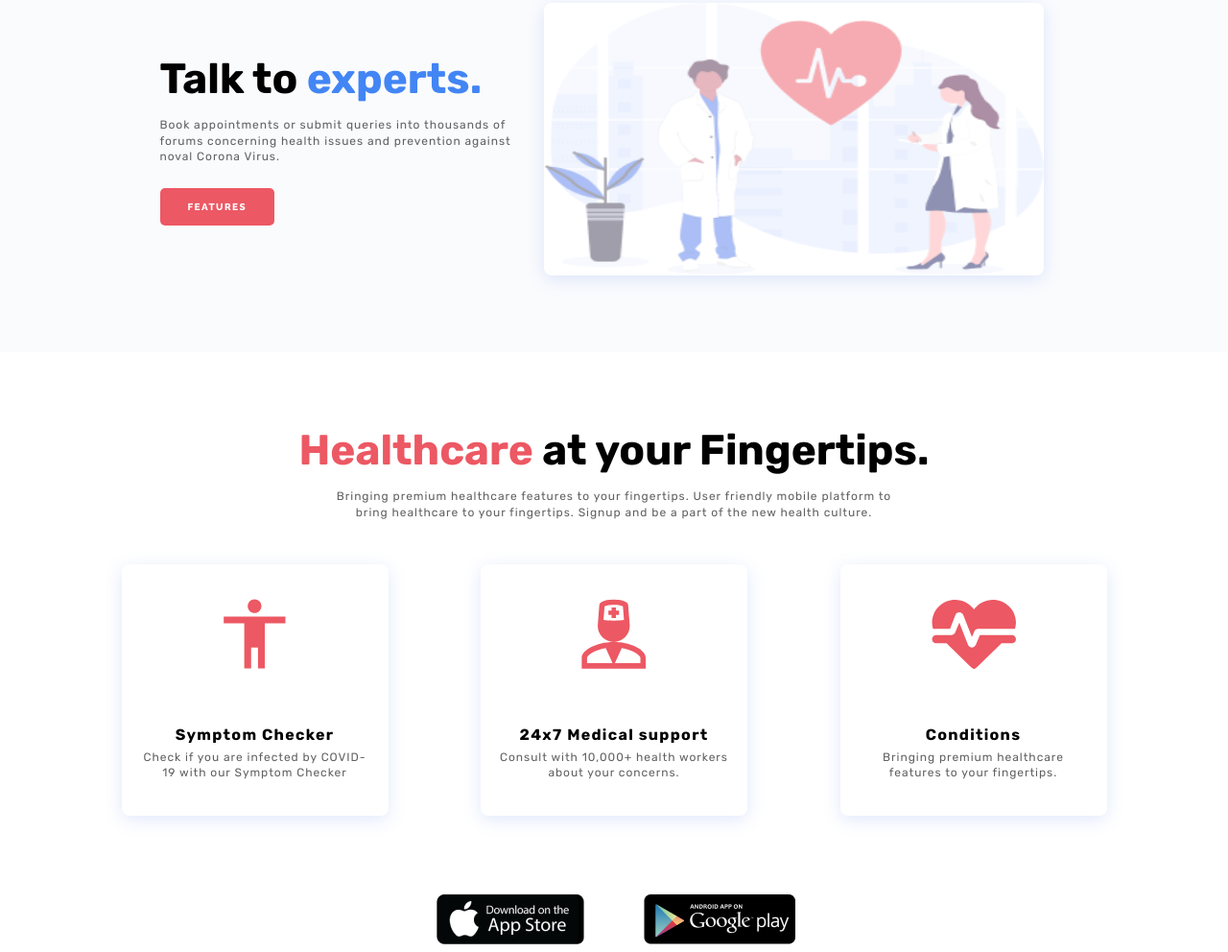
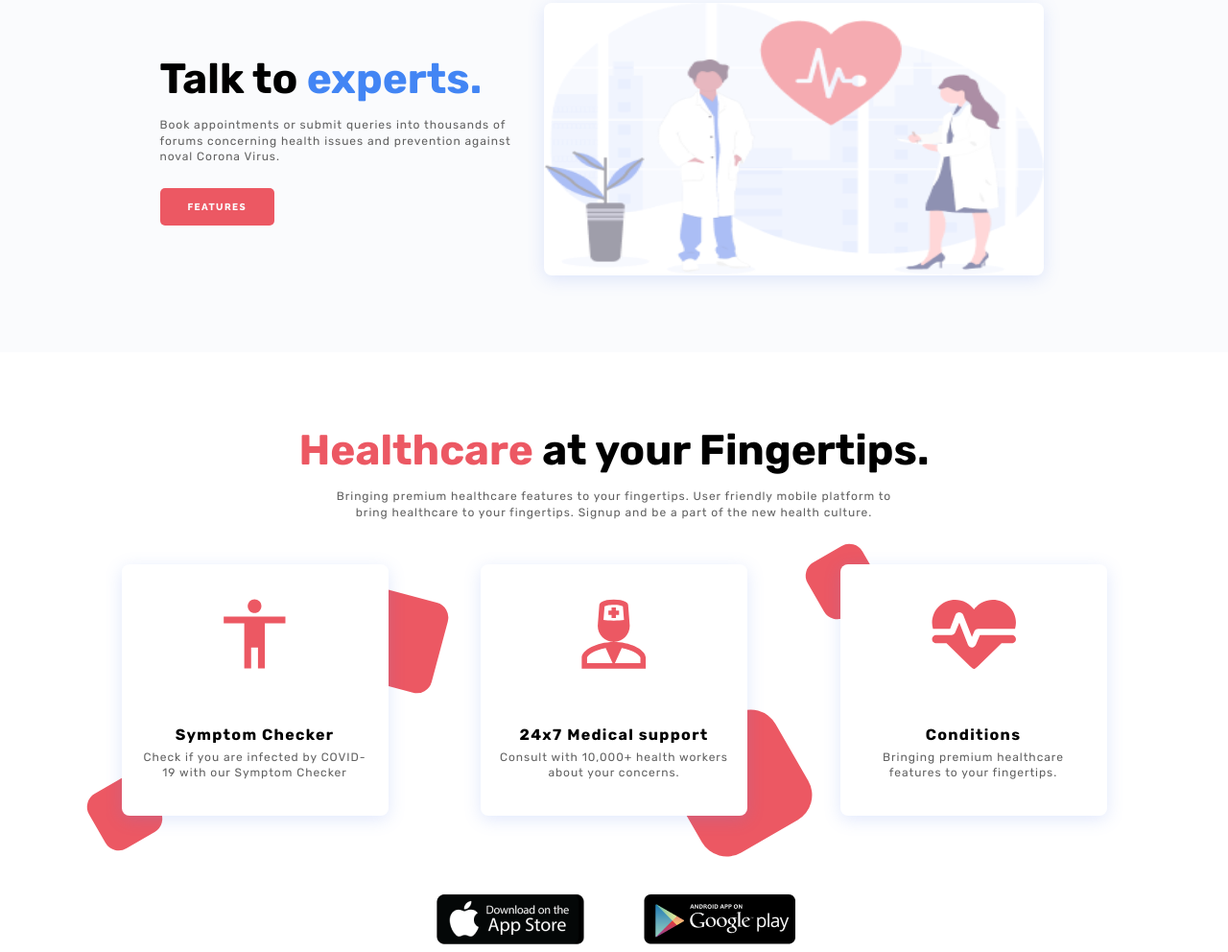
Before and after one commit to MarynaOgoreltseva/corona, a plain HTML site: page index.html in a window 1280 px wide. Shown: the part 1576-2568 px from the top of the page at 96% size. Drawn offline with Linux system fonts and the light colour scheme.

Commit message:
fix healthcare block

```diff
--- a/css/styles.scss
+++ b/css/styles.scss
@@ -462,9 +462,51 @@ body {
         flex-wrap: wrap;
         justify-content: space-between;
     }
+    &__column {
+        position: relative;
+        &_1::after,
+        &_1::before,
+        &_2::before,
+        &_3::before, {
+            content: "";
+            position: absolute;
+            border-radius: 16px;
+            background: #EC5863;
+            z-index: -1;
+            transform: rotate(-30deg);
+        }
+        &_1::after {
+            width: 66px;
+            height: 66px;
+            bottom: -30px;
+            left: -30px;
+        }
+        &_1::before {
+            width: 97px;
+            height: 97px;
+            transform: rotate(105deg);
+            right: -55px;
+            top: 30px;
+        }
+        &_2::before {
+            width: 128px;
+            height: 128px;
+            border-radius: 30px;
+            right: -55px;
+            bottom: -30px;
+        }
+        &_3::before {
+            width: 66px;
+            height: 66px;
+            left: -30px;
+            top: -15px;
+        }
+    }
 }
 
+
 .item-healthcare {
+    height: 100%;
     border-radius: 8px;
     background: #FFF;
     box-shadow: 0px 4px 18px 0px rgba(88, 126, 236, 0.18);
@@ -477,9 +519,7 @@ body {
 
     &__title {
         color: #000;
-        font-family: Rubik;
         font-size: 16px;
-        font-style: normal;
         font-weight: 700;
         line-height: 138.5%;
         letter-spacing: 1.28px;
--- a/index.html
+++ b/index.html
@@ -215,6 +215,7 @@
                         </div>
                     </div>
                     <div class="healthcare__items">
+                        <div class="healthcare__column healthcare__column_1">
                             <div class="healthcare__item item-healthcare">
                                 <div class="item-healthcare__icon">
                                     <img src="img/healthcare/human.svg" alt="human">
@@ -226,6 +227,8 @@
                                     Check if you are infected by COVID-19 with our Symptom Checker
                                 </div>
                             </div>
+                        </div>
+                        <div class="healthcare__column healthcare__column_2">
                             <div class="healthcare__item item-healthcare">
                                 <div class="item-healthcare__icon">
                                     <img src="img/healthcare/doctor.svg" alt="human">
@@ -237,6 +240,8 @@
                                     Consult with 10,000+ health workers about your concerns.
                                 </div>
                             </div>
+                        </div>
+                        <div class="healthcare__column healthcare__column_3">
                             <div class="healthcare__item item-healthcare">
                                 <div class="item-healthcare__icon">
                                     <img src="img/healthcare/heart.svg" alt="human">
@@ -248,7 +253,7 @@
                                     Bringing premium healthcare features to your fingertips.
                                 </div>
                             </div>
-
+                        </div>
                     </div>
                 </div>
             </section>
```
Also changed, not shown: css/styles.css, 1 other file. Lines whose indentation alone changed are shown as unchanged.
